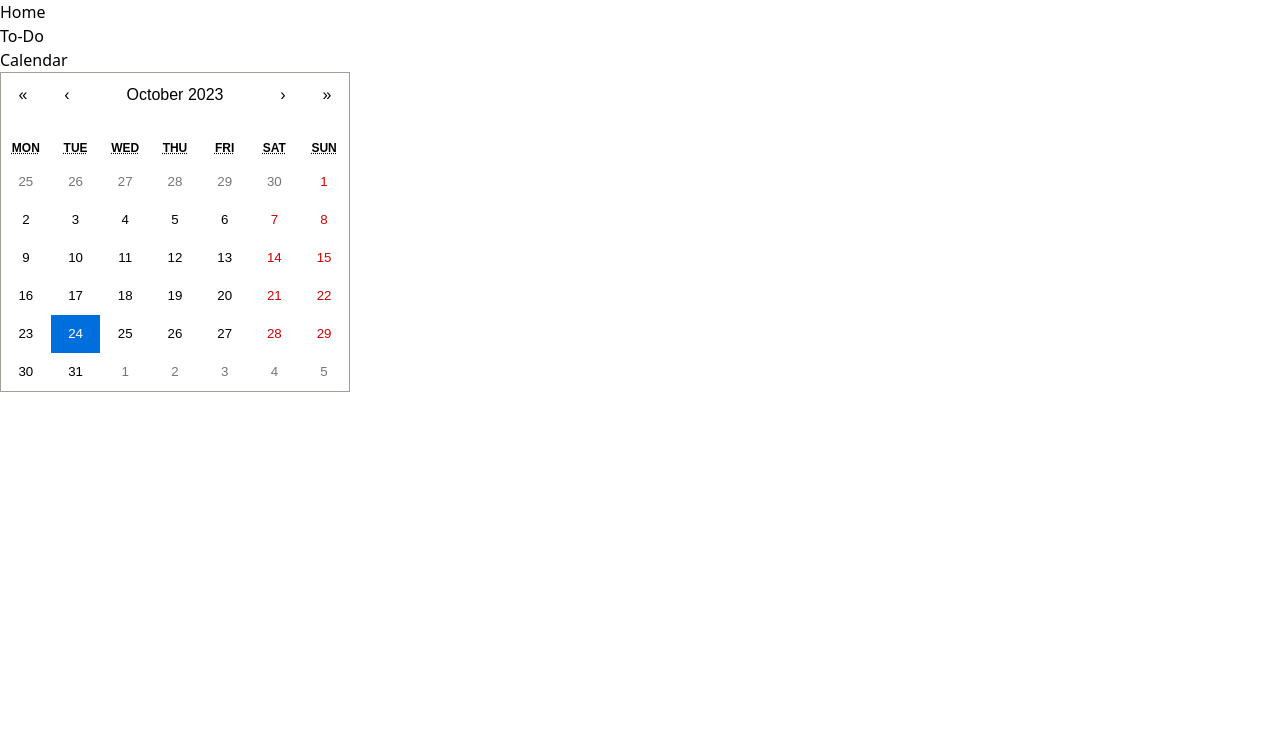
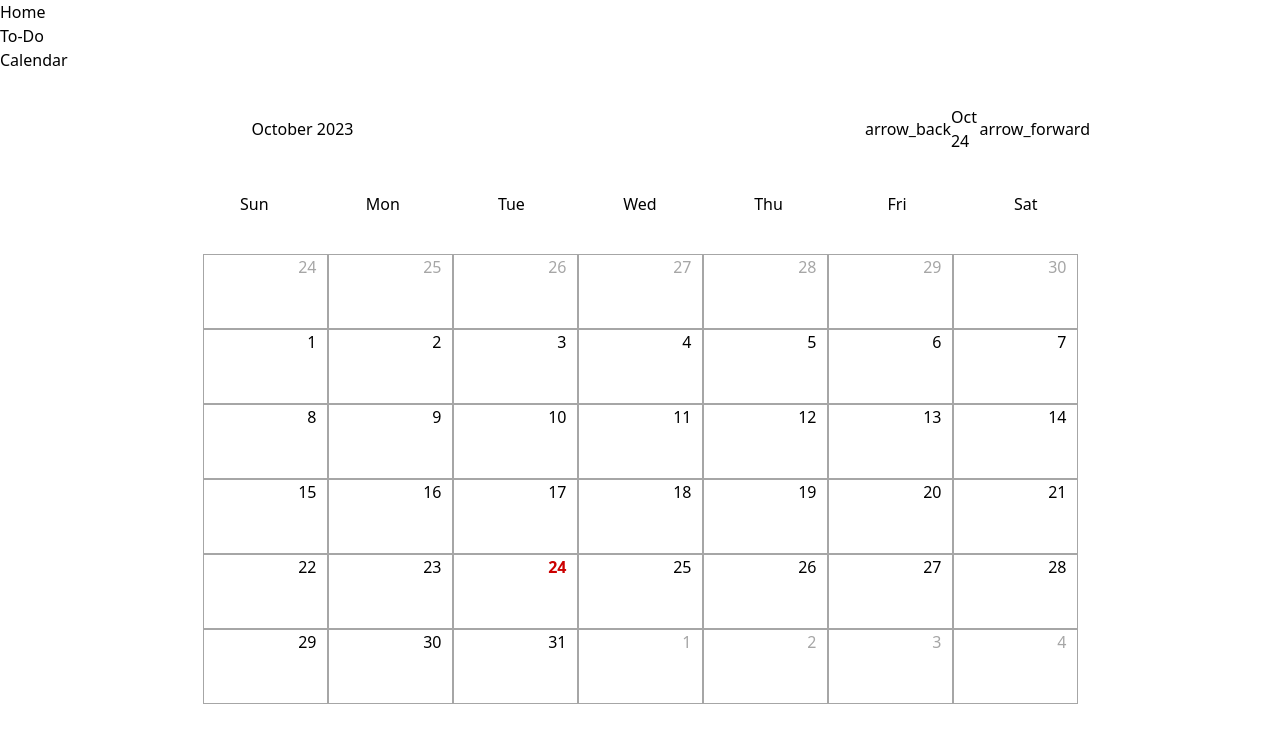
Before and after one commit to DerenB/FARM-Stack-Dashboard, a React (Vite) app in the folder frontend/: page /calendar in a window 1280 px wide. Shown: the top 742 px of the page. Built offline with nearby package versions, Linux system fonts and the light colour scheme.

Commit message:
calendar testing

```diff
--- a/frontend/src/App.css
+++ b/frontend/src/App.css
@@ -0,0 +1,38 @@
+.App {
+    text-align: center;
+}
+
+.App-logo {
+    height: 40vmin;
+    pointer-events: none;
+}
+
+@media (prefers-reduced-motion: no-preference) {
+    .App-logo {
+        animation: App-logo-spin infinite 20s linear;
+    }
+}
+
+.App-header {
+    background-color: #282c34;
+    min-height: 100vh;
+    display: flex;
+    flex-direction: column;
+    align-items: center;
+    justify-content: center;
+    font-size: calc(10px + 2vmin);
+    color: white;
+}
+
+.App-link {
+    color: #61dafb;
+}
+
+@keyframes App-logo-spin {
+    from {
+        transform: rotate(0deg);
+    }
+    to {
+        transform: rotate(360deg);
+    }
+}
--- /dev/null
+++ b/frontend/src/components/calendarDays.jsx
@@ -0,0 +1,43 @@
+function CalendarDays(props) {
+    const firstDayOfMonth = new Date(props.day.getFullYear(), props.day.getMonth(), 1);
+    const weekdayOfFirstDay = firstDayOfMonth.getDay();
+    let currentDays = [];
+
+    for (let day = 0; day < 42; day++) {
+      if (day === 0 && weekdayOfFirstDay === 0) {
+        firstDayOfMonth.setDate(firstDayOfMonth.getDate() - 7);
+      } else if (day === 0) {
+        firstDayOfMonth.setDate(firstDayOfMonth.getDate() + (day - weekdayOfFirstDay));
+      } else {
+        firstDayOfMonth.setDate(firstDayOfMonth.getDate() + 1);
+      }
+
+      let calendarDay = {
+        currentMonth: (firstDayOfMonth.getMonth() === props.day.getMonth()),
+        date: (new Date(firstDayOfMonth)),
+        month: firstDayOfMonth.getMonth(),
+        number: firstDayOfMonth.getDate(),
+        selected: (firstDayOfMonth.toDateString() === props.day.toDateString()),
+        year: firstDayOfMonth.getFullYear()
+      }
+
+      currentDays.push(calendarDay);
+    }
+
+    return (
+      <div className="table-content">
+        {
+          currentDays.map((day) => {
+            return (
+              <div className={"calendar-day" + (day.currentMonth ? " current" : "") + (day.selected ? " selected" : "")}
+                    onClick={() => props.changeCurrentDay(day)}>
+                <p>{day.number}</p>
+              </div>
+            )
+          })
+        }
+      </div>
+    )
+  }
+
+  export default CalendarDays;
--- a/frontend/src/pages/calendar.jsx
+++ b/frontend/src/pages/calendar.jsx
@@ -1,38 +1,63 @@
-import React, { useState } from 'react';
-import Calendar from 'react-calendar';
-import "react-calendar/dist/Calendar.css";
+import React, { Component } from 'react';
+import CalendarDays from '../components/calendarDays';
+import '../styles/calendar.css';
 
-const calendar = () => {
-  const [date, changeDate] = useState(new Date());
+export default class Calendar extends Component {
+  constructor() {
+    super();
 
-  function changeValue(val) {
-    changeDate(val);
- }
+    this.weekdays = ['Sun', 'Mon', 'Tue', 'Wed', 'Thu', 'Fri', 'Sat'];
+    this.months = ['January', 'February', 'March', 'April', 'May', 'June', 'July', 'August', 'September', 'October', 'November', 'December'];
 
-  const test_date = [
-    {
-      "id": 2,
-      "subject": "Test Subject",
-      "location": "Test Location",
-      "starttime": "2023-11-24T12:00:00.000Z",
-      "endtime": "2023-11-24T16:00:00.000Z",
-      "categorycolor": "#0000ff"
-    },
-    {
-      "id": 1,
-      "subject": "Test Subject",
-      "location": "Test Location",
-      "starttime": "2023-11-24T12:00:00.000Z",
-      "endtime": "2023-11-24T16:00:00.000Z",
-      "categorycolor": "#0000ff"
+    this.state = {
+      currentDay: new Date()
+    }
   }
-  ]
 
-  return (
-    <div>
-      <Calendar onChange={changeValue} value={date} />
-    </div>
-  )
+  changeCurrentDay = (day) => {
+    this.setState({ currentDay: new Date(day.year, day.month, day.number) });
+  }
+
+  nextDay = () => {
+    this.setState({ currentDay: new Date(this.state.currentDay.setDate(this.state.currentDay.getDate() + 1)) });
+  }
+
+  previousDay = () => {
+    this.setState({ currentDay: new Date(this.state.currentDay.setDate(this.state.currentDay.getDate() - 1)) });
+  }
+
+  render() {
+    return (
+      <div className="calendar">
+        <div className="calendar-header">
+          <div className="title">
+            <h2>{this.months[this.state.currentDay.getMonth()]} {this.state.currentDay.getFullYear()}</h2>
+          </div>
+          <div className="tools">
+            <button onClick={this.previousDay}>
+              <span className="material-icons">
+                arrow_back
+              </span>
+            </button>
+            <p>{this.months[this.state.currentDay.getMonth()].substring(0, 3)} {this.state.currentDay.getDate()}</p>
+            <button onClick={this.nextDay}>
+              <span className="material-icons">
+                arrow_forward
+              </span>
+            </button>
+          </div>
+        </div>
+        <div className="calendar-body">
+          <div className="table-header">
+            {
+              this.weekdays.map((weekday) => {
+                return <div className="weekday"><p>{weekday}</p></div>
+              })
+            }
+          </div>
+          <CalendarDays day={this.state.currentDay} changeCurrentDay={this.changeCurrentDay} />
+        </div>
+      </div>
+    )
+  }
 }
-
-export default calendar
--- /dev/null
+++ b/frontend/src/styles/calendar.css
@@ -0,0 +1,105 @@
+.calendar {
+    width: 900px;
+    height: 600px;
+    display: flex;
+    flex-direction: column;
+    margin-top: 2rem;
+    margin-left: auto;
+    margin-right: auto;
+}
+
+.calendar-header {
+    width: 100%;
+    height: 50px;
+    margin: auto;
+    display: flex;
+    align-items: center;
+    justify-content: space-between;
+}
+
+.title {
+    width: 25%;
+    height: 100%;
+    display: flex;
+    align-items: center;
+}
+
+.title h2 {
+    margin: auto;
+}
+
+.tools {
+    width: 25%;
+    height: 100%;
+    display: flex;
+    align-items: center;
+}
+
+.tools button {
+    margin: auto;
+    display: flex;
+    align-items: center;
+    justify-content: center;
+    box-sizing: border-box;
+    background-color: #ffffff;
+    border: none;
+}
+
+.tools button span:hover {
+    color: #99cccc;
+}
+
+.calendar-body {
+    width: 100%;
+    flex-grow: 1;
+    display: flex;
+    flex-direction: column;
+}
+
+.table-header {
+    height: 100px;
+    width: 100%;
+    display: flex;
+    align-items: center;
+    justify-content: space-around;
+}
+
+.weekday {
+    width: 100px;
+    text-align: center;
+}
+
+.table-content {
+    width: 100%;
+    flex-grow: 1;
+    display: flex;
+    flex-wrap: wrap;
+    justify-content: center;
+    box-sizing: border-box;
+}
+
+.calendar-day {
+    width: 125px;
+    height: 75px;
+    position: relative;
+    border: 1px solid #a6a6a6;
+}
+
+.calendar-day:hover {
+    background-color: rgba(0,0,0,.10);
+}
+
+.calendar-day p {
+    position: absolute;
+    right: 10px;
+    color: #a6a6a6;
+}
+
+.current p {
+    color: #000000;
+}
+
+.selected p {
+    color: #cc0000;
+    font-weight: bold;
+}
```
